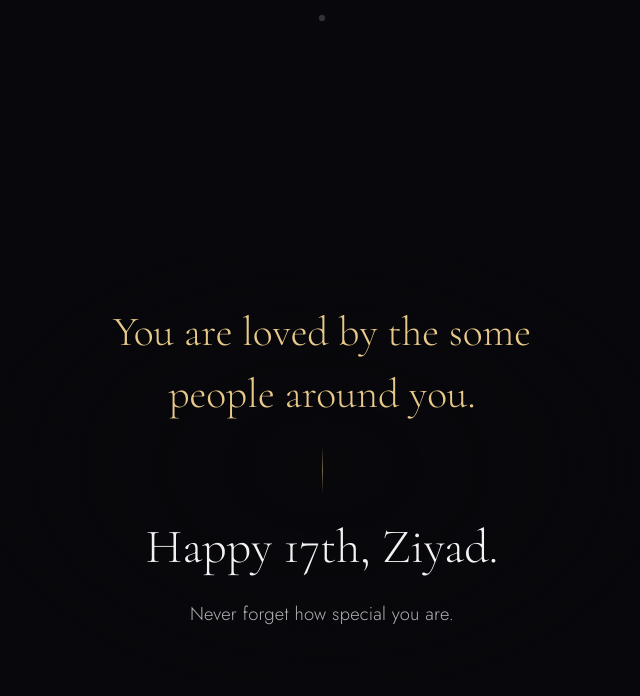
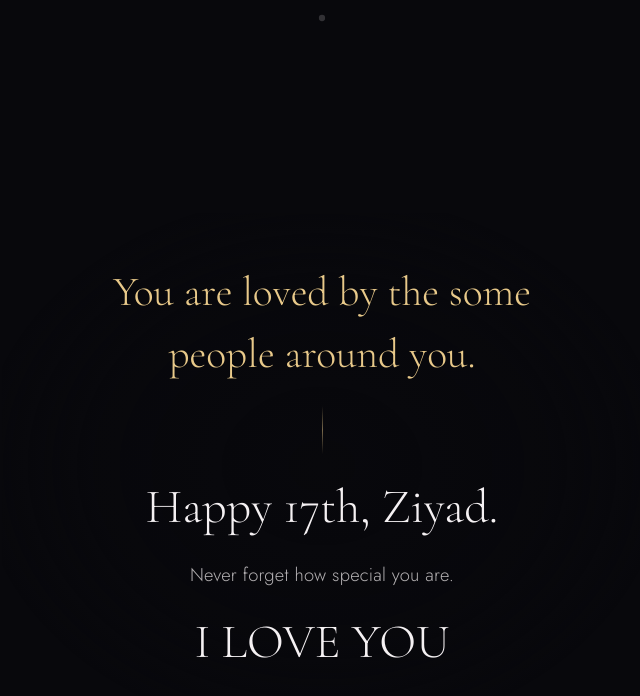
Before and after one commit to luffykind/clickHerePlease, a plain HTML site: page index.html in a window 1280 px wide. Shown: the part 8622-9318 px from the top of the page, without its empty margins (318-958 px from the left). Drawn offline with nearby package versions, Linux system fonts and the light colour scheme; animation ran at ten frames a second.

Commit message:
Update index.html

```diff
--- a/index.html
+++ b/index.html
@@ -349,6 +349,7 @@ p.body{font-family:var(--sans);font-weight:300;font-size:clamp(1rem,3.4vw,1.15re
       <div class="sep rv" data-d="1200"></div>
       <h2 class="rv" data-d="1700">Happy 17th, Ziyad.</h2>
       <p class="body rv" data-d="2800">Never forget how special you are.</p>
+      <h2 class="rv" data-d="1700">I LOVE YOU</h2>
     </div>
   </section>
 
```
